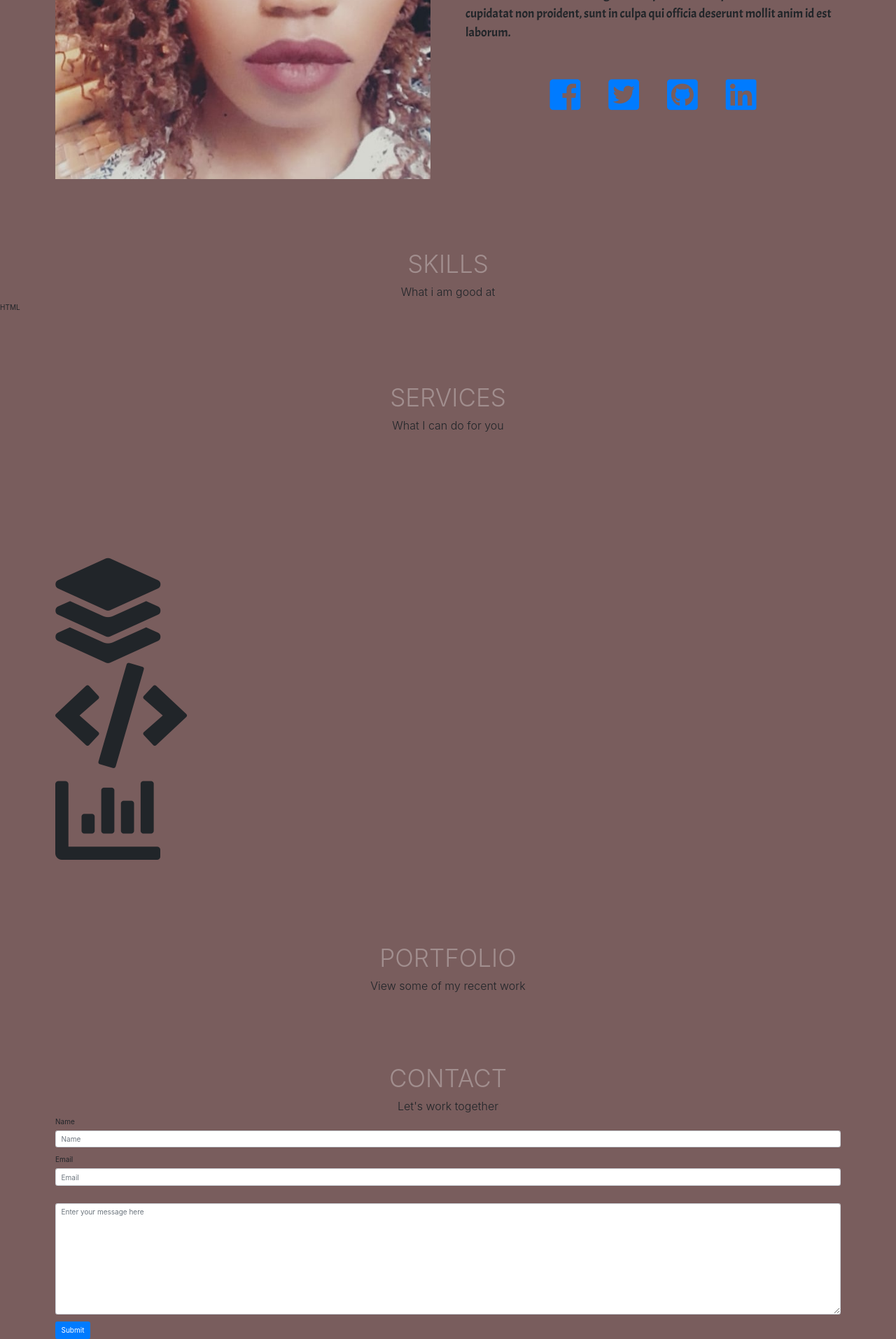
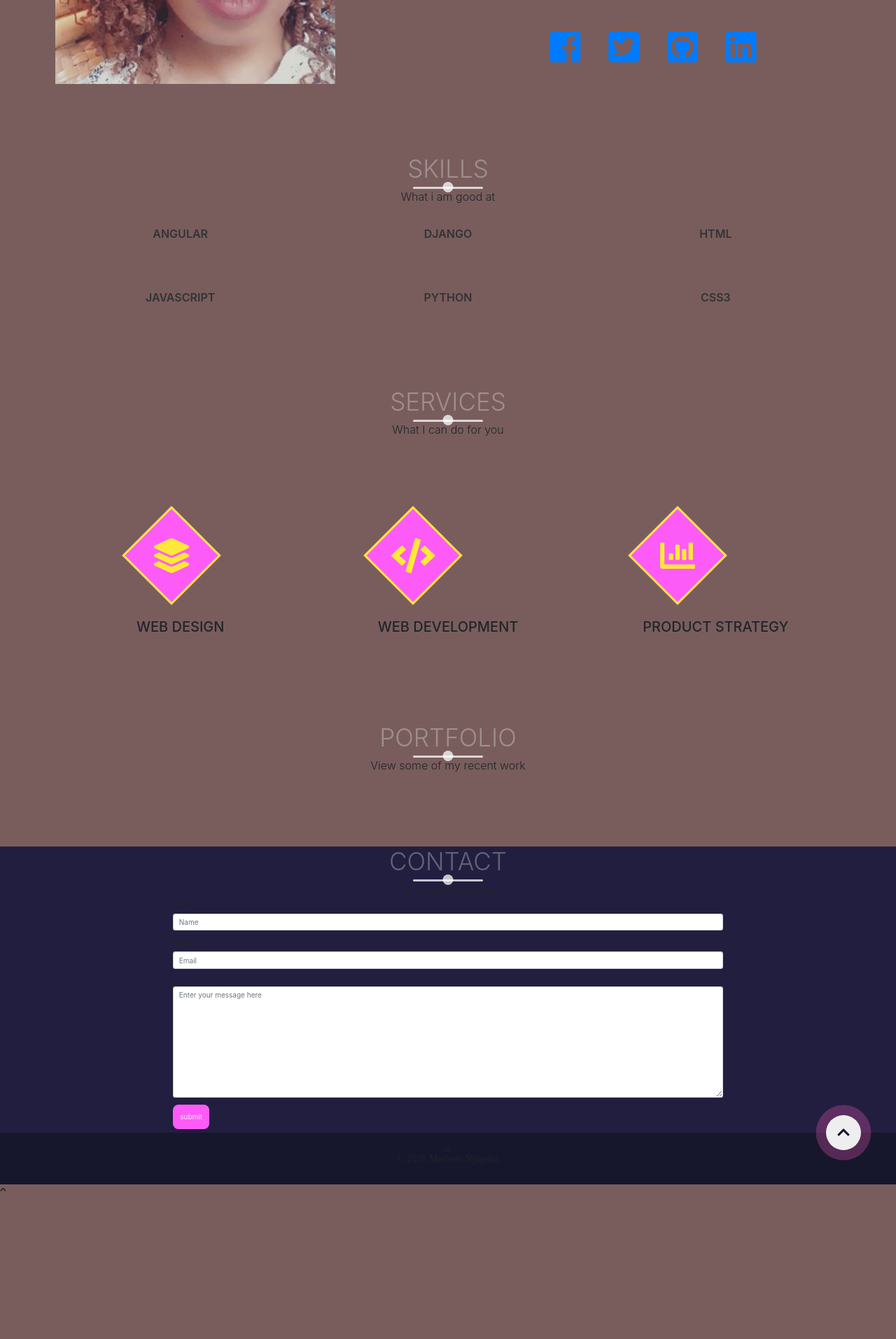
Before and after one commit to Brenda-M/personal-portfolio-with-django, a Django app: page / in a window 1280 px wide. Shown: the part 1080-2994 px from the top of the page at 70% size. After the commit the page ends 2783 px from the top, so only its background shows below. Run offline with Django 3.2, Linux system fonts and the light colour scheme; data that the repository does not hold is empty; some libraries are stand-ins or nearby versions.

Commit message:
add animation effect

```diff
--- a/mainpage/forms.py
+++ b/mainpage/forms.py
@@ -3,4 +3,4 @@ from django import forms
 class ContactForm(forms.Form):
   name = forms.CharField(max_length=250, label="Name")
   email = forms.EmailField(max_length=250, label="Email")
-  message = forms.CharField(label="", widget=forms.Textarea(attrs={'placeholder': 'Enter your message here'}))
+  message = forms.CharField(label="", widget=forms.Textarea(attrs={'placeholder': 'Enter your message here', 'rows':10, 'cols':10,}))
--- a/mainpage/templates/mainpage/base.html
+++ b/mainpage/templates/mainpage/base.html
@@ -6,7 +6,7 @@
   <meta charset="UTF-8">
   <meta name="viewport" content="width=device-width, initial-scale=1.0">
   <link rel="stylesheet" href="https://cdn.rawgit.com/konpa/devicon/df6431e323547add1b4cf45992913f15286456d3/devicon.min.css">
-  <link rel="stylesheet" href="https://unpkg.com/aos@next/dist/aos.css" />
+  <link href="https://unpkg.com/aos@2.3.1/dist/aos.css" rel="stylesheet">
   <link rel="stylesheet" href="https://use.fontawesome.com/releases/v5.7.2/css/all.css"
   integrity="sha384-fnmOCqbTlWIlj8LyTjo7mOUStjsKC4pOpQbqyi7RrhN7udi9RwhKkMHpvLbHG9Sr" crossorigin="anonymous">
   <link href="https://fonts.googleapis.com/css2?family=Acme&display=swap" rel="stylesheet">
@@ -40,9 +40,18 @@
 
   {% block content %}{%endblock%}
 
+  {% include "mainpage/partials/_footer.html" %}
+
+
+
+
   {% block scripts %}
+    <script>
+      AOS.init();
+    </script>
    <script src="https://ajax.googleapis.com/ajax/libs/jquery/3.2.1/jquery.min.js"></script>
    <script src="../../../static/js/main.js"></script>
+   <script src="https://unpkg.com/aos@2.3.1/dist/aos.js"></script>
    {% bootstrap_javascript jquery='full' %}
   {% endblock %}
 </body>
--- a/mainpage/templates/mainpage/main.html
+++ b/mainpage/templates/mainpage/main.html
@@ -6,10 +6,10 @@
 
 <section class="about" id="about">
   <div class="container">
-    <div class="profile-img">
+    <div class="profile-img" data-aos="fade-right" data-aos-delay="300">
       <img src="{% static 'img/profile1.jpg'%}" alt="">
     </div>
-    <div class="about-details">
+    <div class="about-details" data-aos="fade-left" data-aos-delat="600">
       <div class="about-heading">
         <h1>About</h1>
         <h6>Myself</h6>
@@ -49,19 +49,21 @@
 </section>
 
 
-<section>
+<section class="skills" id="skills">
+  <div class="container">
     <div class="section-heading">
       <h1>Skills</h1>
       <h6>What i am good at</h6>
     </div>
-  <div class="language-icons">
-    <div class="devicon-html5-plain  col-xs-15"><span>HTML</span></div>
-    <i class="devicon-angularjs-plain colored"></i>
-    <i class="devicon-django-plain-wordmark colored"></i>
-    <i class="devicon-html5-plain colored"></i>
-    <i class="devicon-javascript-plain colored"></i>
-    <i class="devicon-python-plain colored"></i>
-    <i class="devicon-css3-plain colored"></i>
+    <div class="language-icons" data-aos="fade-up" data-aos-delay="300">
+      <div class="devicon-angularjs-plain colored "><span>angular</span></div>
+      <div class="devicon-django-plain-wordmark colored c"><span>django</span></div>
+      <div class="devicon-html5-plain colored"><span>html</span></div>
+      <div class="devicon-javascript-plain colored"><span>javascript</span></div>
+      <div class="devicon-python-plain colored"><span>python</span></div>
+      <div class="devicon-css3-plain colored"><span>css3</span></div>
+
+    </div>
   </div>
 </section>
 
@@ -71,11 +73,15 @@
       <h1>Services</h1>
       <h6>What I can do for you</h6>
     </div>
-    <div class="my-skills">
-      <div class="skill">
-        <div class="icon-container" id="designImage">
-          <i class="fas fa-layer-group" style="font-size: 150px;"></i>
+    <div class="my-services">
+      <div class="skill" data-aos="fade-in" data-aos-delay="300">
+        <div id="designImage">
+          <div class="icon-container">
+            <i class="fas fa-layer-group"></i>
           </div>
+          <h2>Web Design</h2>
+        </div>
+
         <div id="designDescription">
           <h1>Web Design</h1>
           <p>
@@ -85,9 +91,12 @@
         </div>
       </div>
 
-      <div class="skill">
-        <div class="icon-container" id="developmentImage">
-          <i class="fas fa-code" style="font-size: 150px;"></i>
+      <div class="skill" data-aos="fade-in" data-aos-delay="600">
+        <div id="developmentImage">
+          <div class="icon-container">
+            <i class="fas fa-code"></i>
+          </div>
+          <h2>Web Development</h2>
         </div>
         <div id="developmentDescription">
           <h1>Web Development</h1>
@@ -98,9 +107,12 @@
         </div>
       </div>
 
-      <div class="skill">
-        <div class="icon-container" id="productImage">
-          <i class="fas fa-chart-bar" style="font-size: 150px;"></i>
+      <div class="skill" data-aos="fade-in" data-aos-delay="900">
+        <div id="productImage">
+          <div class="icon-container">
+            <i class="fas fa-chart-bar"></i>
+          </div>
+          <h2>Product Strategy</h2>
         </div>
         <div id="productDescripton">
           <h1>Product Strategy</h1>
@@ -114,40 +126,41 @@
   </div>
 </section>
 
-<section>
+<section class="portfolio" id="portfolio">
+  <div class="container">
     <div class="section-heading">
       <h1>Portfolio</h1>
       <h6>View some of my recent work</h6>
     </div>
     <div>
+      <div class="portfolio-item">
         {% for project in projects %}
-    <div class="card" style="width: 18rem;">
+        <div class="portfolio-img has-margin-right">
           <a href='{{ project.project_link}}'><img class="card-img-top" src="{{ project.project_image.url }}"
               alt="Card image cap"></a>
-      <div class="card-body">
-        <h5 class="card-title">{{ project.title }}</h5>
-        <p class="card-text">{{ project.description }}</p>
+        </div>
+        <div class="portfolio-description">
+          <h1>{{ project.title }}</h1>
+          <p>{{ project.description }}</p>
+          <a href="{{ project.project_link}}">View Details</a>
+        </div>
+        {% endfor %}
       </div>
     </div>
-    {% endfor %}
   </div>
 </section>
 
 
-
-
-<section>
+<section class="contact" id="contact">
+  <div class="container">
     <div class="section-heading">
       <h1>Contact</h1>
       <h6>Let's work together</h6>
     </div>
-  <div class="container contact-form">
-    <form action="" method="POST">
+    <form action="" method="POST" data-aos="fade-up" data-aos-delay="300">
       {% csrf_token %}
       {% bootstrap_form form layout='inline' %}
-
-      <button type="submit" class="btn btn-primary" >Submit</button>
+      <input type="submit" value="submit">
     </form>
-  </div>
 </section>
 {% endblock %}
--- a/mainpage/templates/mainpage/partials/_footer.html
+++ b/mainpage/templates/mainpage/partials/_footer.html
@@ -0,0 +1,6 @@
+<footer class="copyright">
+  <div class="up" id="up">
+    <i class="fas fa-chevron-up">
+  </div>
+  <p>&copy; 2020 Muthoni Njuguna</p>
+</footer>
--- a/mainpage/templates/mainpage/partials/_header.html
+++ b/mainpage/templates/mainpage/partials/_header.html
@@ -8,7 +8,7 @@
   <nav class="top-nav">
     <ul class="nav-list">
       <li>
-        <a href="index.html" class="nav-link">Home</a>
+        <a href="/" class="nav-link">Home</a>
       </li>
       <li>
         <a href="#about" class="nav-link">About</a>
@@ -20,7 +20,7 @@
         <a href="#portfolio" class="nav-link">Portfolio</a>
       </li>
       <li>
-        <a class="nav-link" href="{% static 'files/resume.pdf' %}">Resume</a>
+        <a class="nav-link" href="{% static 'files/resume.pdf' %}" target="_blank">Resume</a>
       </li>
       <li>
         <a href="#contact" class="nav-link">Contact</a>
--- a/static/css/main.css
+++ b/static/css/main.css
@@ -48,8 +48,7 @@ img{
 
 .section-heading h1{
   font-size: 3.5rem;
-  color: #ffffff;
-  opacity: .3;
+  color:  rgba(255, 255, 255, 0.3);
   text-transform: uppercase;
   font-weight: 300;
   position: relative;
@@ -60,15 +59,32 @@ img{
 .section-heading h1::after{
   content: '';
   position: absolute;
-  bottom: -5rem;
+  bottom: -0.8rem;
   left: 50%;
-  transform: translate(-50%);
-  background-color: rgba(255, 255, blue, alpha) ;
+  transform: translateX(-50%);
+  background-color: rgba(255, 255, 255, 0.75) ;
+}
+
+.section-heading h1::before{
+  width: 10rem;
+  height: 3px;
+  border-radius: .8rem;
+}
+
+.section-heading h1::after{
+  width: 1.5rem;
+  height: 1.5rem;
+  border-radius: 100%;
+  bottom: -1.3rem;
 }
 
 .section-heading h6{
   font-size: 1.6rem;
   font-weight: 300;
+}
+
+.has-margin-right{
+  margin-right: 5rem;
 }
 
 /* Header section */
@@ -226,6 +242,10 @@ li{
   margin-right: 5rem;
 }
 
+.profile-img img{
+  width: 400px;
+}
+
 .about-details{
   flex: 1;
 }
@@ -252,14 +272,211 @@ li{
 }
 
 /* Skills section */
-.my-skills{
-  margin-top: 18rem;
+
+.language-icons{
+  display: grid;
+  grid-template-columns: repeat(auto-fit, minmax(30rem, 1fr));
+  grid-gap: 2.5rem;
+  text-align: center;
+}
+
+div[class^="devicon"] {
+	display: block;
+	color: #333333;
+	font-size: 80px;
+  margin:  2vh auto 2vh auto;
+	text-align: center;
+}
+
+div[class^="devicon"] span{
+  text-transform: uppercase;
+	font-weight: 600;
+	margin-top: 10px;
+	font-size: 16px;
+	display:block;
+}
+
+/* Services section */
+.my-services{
+  margin-top: 10rem;
+  display: grid;
+  grid-template-columns: repeat(auto-fit, minmax(25rem, 1fr));
+  grid-gap: 2.5rem;
+  text-align: center;
+}
+
+.skill{
+  display: flex;
+  flex-direction: column;
+  justify-content: center;
+  align-items: center;
+  padding: 2rem;
+  cursor: pointer;
+}
+
+.skill h1{
+  text-transform: uppercase;
+  letter-spacing: 2px;
+  margin: 2rem -2px 2rem 0;
+  text-align: center;
+}
+
+.skill h2{
+  text-transform: uppercase;
+  margin-top: 4rem;
+}
+
+.icon-container{
+  width: 10rem;
+  height: 10rem;
+  border: 3px solid #ffe838;
+  background-color: #fd5bf7;
+  margin-bottom: 2rem;
+  display: flex;
+  transform: rotate(45deg);
+}
+
+.icon-container i{
+  color: #ffe838;
+  font-size: 5rem;
+  margin: auto;
+  transform: rotate(-45deg);
+}
+
+/* portforlio section */
+.portfolio-item{
+  display: flex;
+  flex-direction: column;
+  align-items: center;
+  justify-content: center;
+  margin-bottom: 5em;
+}
+
+.portfolio-description h6{
+  font-size: 1.5rem;
+  text-transform: uppercase;
+  font-weight: 300;
+  opacity: .3;
+}
+
+.portfolio-description h1{
+  font-size: 1.5rem;
+  text-transform: uppercase;
+  font-weight: 300;
+  opacity: .3;
 }
 
 
+/* contact section  */
+/* .contact-form{
+  margin-top: 5rem;
+  text-align: center;
+}
 
+form{
+  width: 70%;
+  margin: 0 auto;
+  display: inline-block;
+  color: white;
+}
 
+input, select, textarea */
+/* .contact-form input{
+  width: 40rem;
+  height: 3rem;
+}
 
+.contact-form textarea{
+  resize: none;
+  border: 1px solid white;
+  margin-top: 10px;
+  margin-bottom: 20px;
+}
+
+::placeholder{
+  font-size: 1.8rem;
+}
+
+.btn-primary{
+  font-size: 20px;
+  margin-bottom: 2rem;
+} */
+
+.contact{
+  background-color: #221e3f;
+}
+
+form{
+  width: 70%;
+  margin: 0 auto;
+}
+
+input, select, textarea{
+  width: 100%;
+  padding: 1rem;
+  margin-bottom: 5px;
+  border: none;
+  outline-color: #fd5bf7;
+}
+
+input[type="submit"]{
+  width: initial;
+  background-color: #fd5bf7;
+  color: #eee;
+  border-radius: .8rem;
+  cursor: pointer;
+  transition: background-color 650ms;
+}
+
+input[type="submit"]:hover{
+  color: #221e3f;
+  background-color: #ffe838;
+}
+
+/* footer */
+.copyright{
+  width: 100%;
+  text-align: center;
+  background-color: #16162d;
+  padding: 2rem 0;
+  position: relative;
+}
+
+.up{
+  position: absolute;
+  width: 5rem;
+  height: 5rem;
+  background-color: #eee;
+  top: -2.5rem;
+  right: 5rem;
+  border-radius: 100%;
+  display: flex;
+  animation: pulse 2s infinite;
+  cursor: pointer;
+}
+
+.up i{
+  color: #16162d;
+  font-size: 2rem;
+  margin: auto;
+}
+
+.copyright p{
+  font-size: 1.4rem;
+}
+
+/* animations */
+@keyframes pulse{
+  0%{
+    box-shadow: 0 0 0 0 rgba(253, 87, 191, 0.99);
+  }
+  70%{
+    box-shadow: 0 0 0 2rem rgba(253, 87, 191, 0);
+  }
+  100%{
+    box-shadow: 0 0 0 0 rgba(253, 87, 191, 0);
+  }
+}
 
 /* custom fonts */
 @font-face {
--- a/static/js/main.js
+++ b/static/js/main.js
@@ -2,6 +2,12 @@ $(document).ready(function () {
   $('.menu-toggler').on('click', function(){
     $(this).toggleClass('open');
     $('.top-nav').toggleClass('open');
+  });
+
+
+  $('.top-nav .nav-link').on('click', function(){
+    $('.menu-toggler').removeClass('open');
+    $('.top-nav').removeClass('open');
   });
 
   $("#designDescription").hide();
@@ -39,5 +45,10 @@ $(document).ready(function () {
   });
 
 
+  AOS.init({
+    easing: 'ease',
+    duration: 1800,
+    once: true
+  });
 
 });
```
Also changed, not shown: other parts of static/css/main.css (+94 -0 lines). Lines whose indentation alone changed are shown as unchanged.
